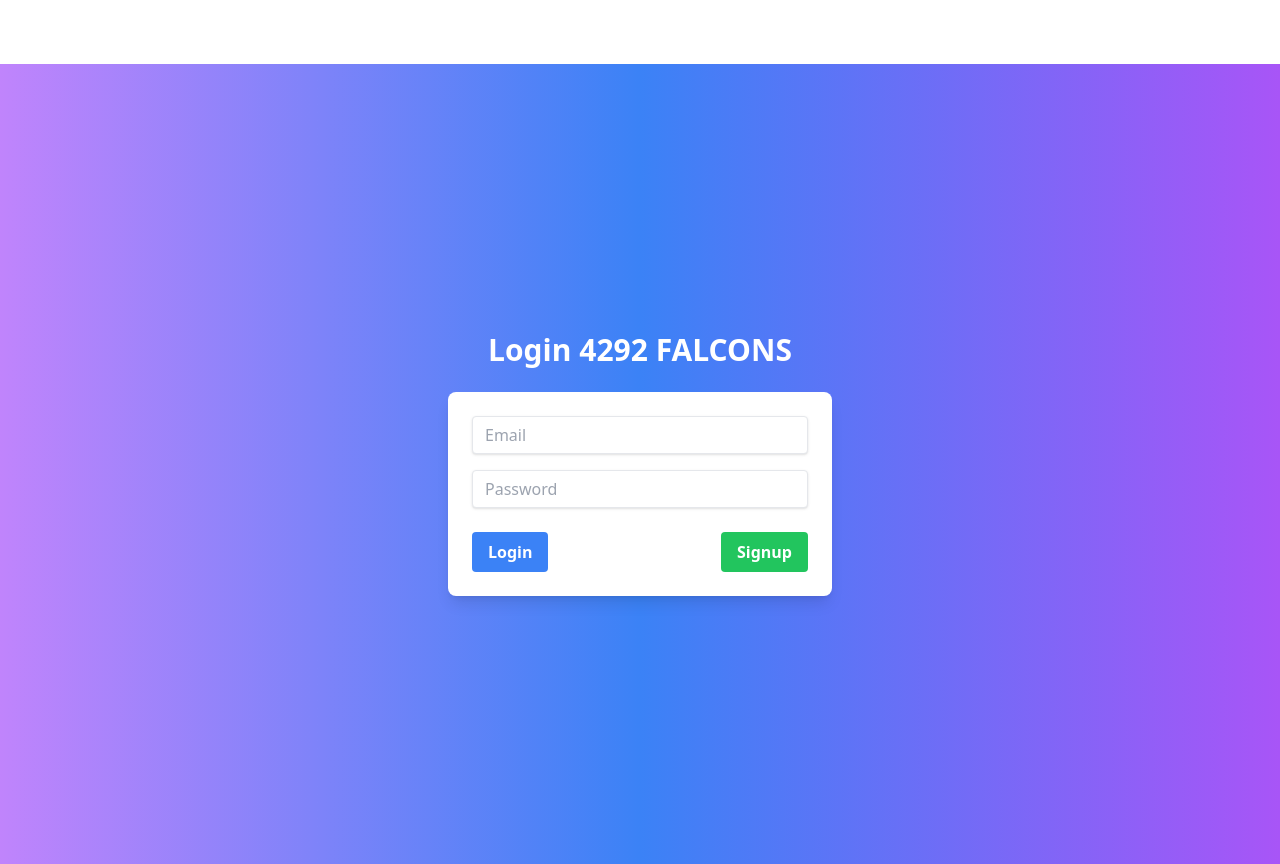
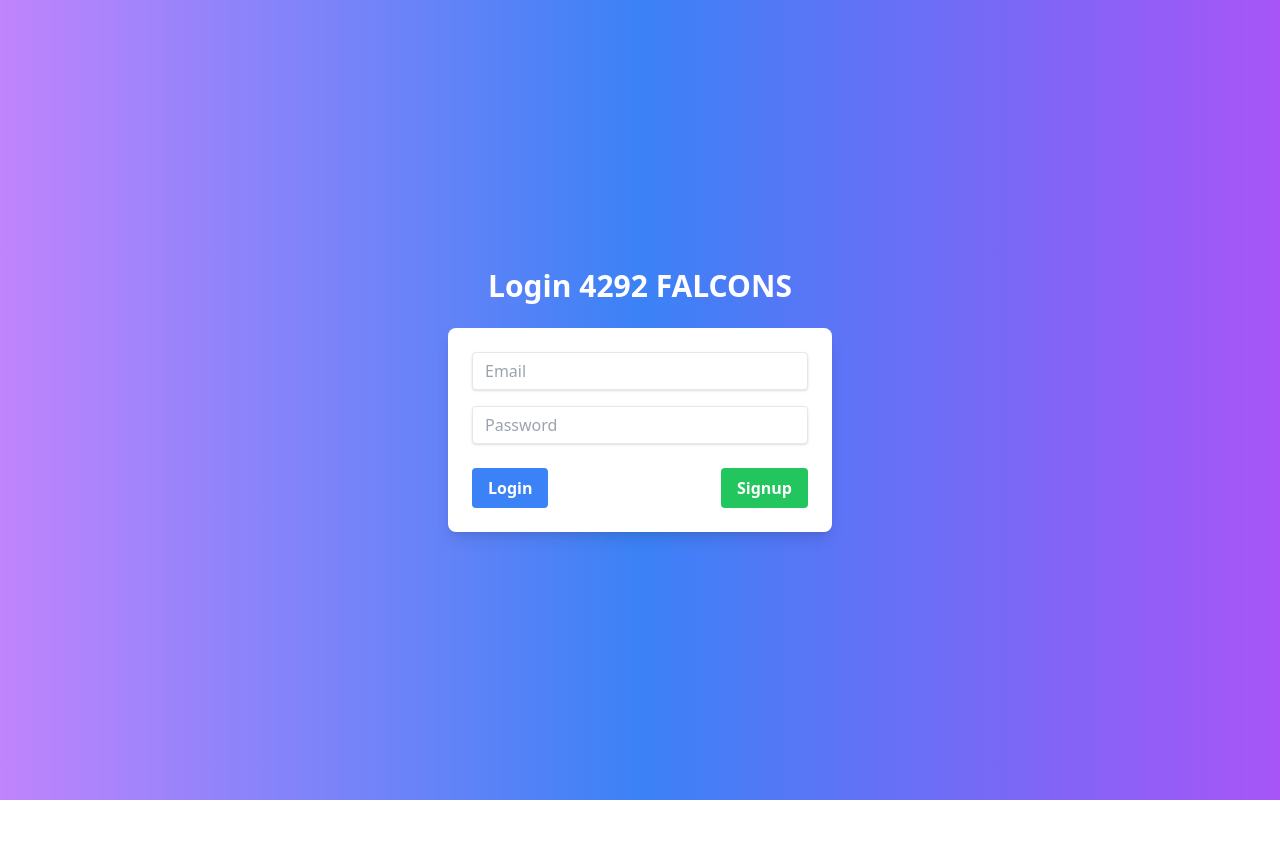
Before and after one commit to ajacin/daves-log, a React (Create React App) app: page /login in a window 1280 px wide. After the commit the page ends 800 px from the top, so only its background shows below. Built offline with nearby package versions, Linux system fonts and the light colour scheme; no server answers; what javascript-time-ago would draw is missing.

Commit message:
apply padding conditionally for header

```diff
--- a/src/App.js
+++ b/src/App.js
@@ -27,7 +27,7 @@ export default function App() {
           </div>
         </div>
       )}
-      <div className="pt-16">
+      <div className={user.current ? "pt-16" : ""}>
         <Routes>
           <Route path="/" element={<Home />} />
           <Route path="/login" element={<Login />} />
```
